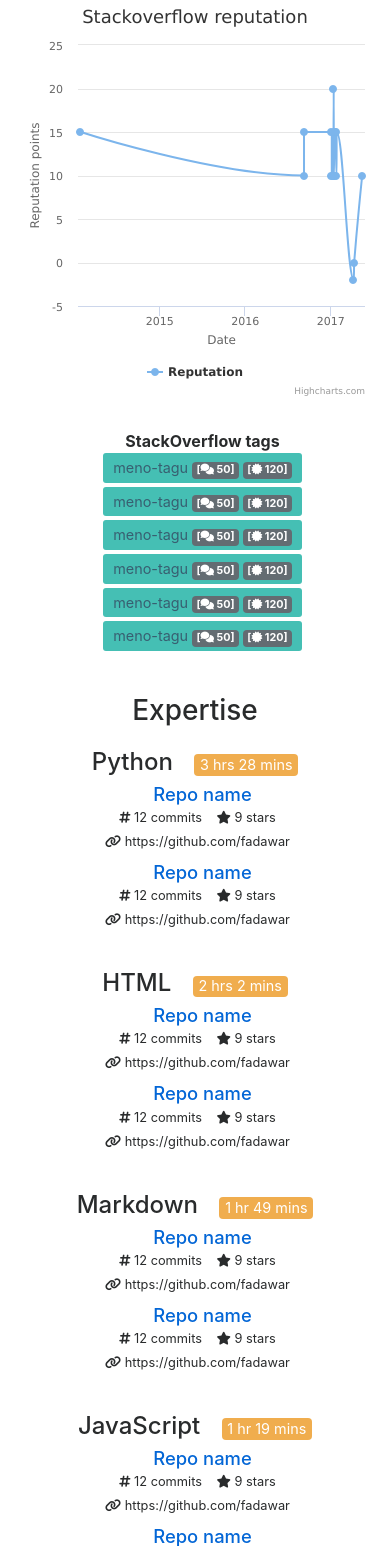
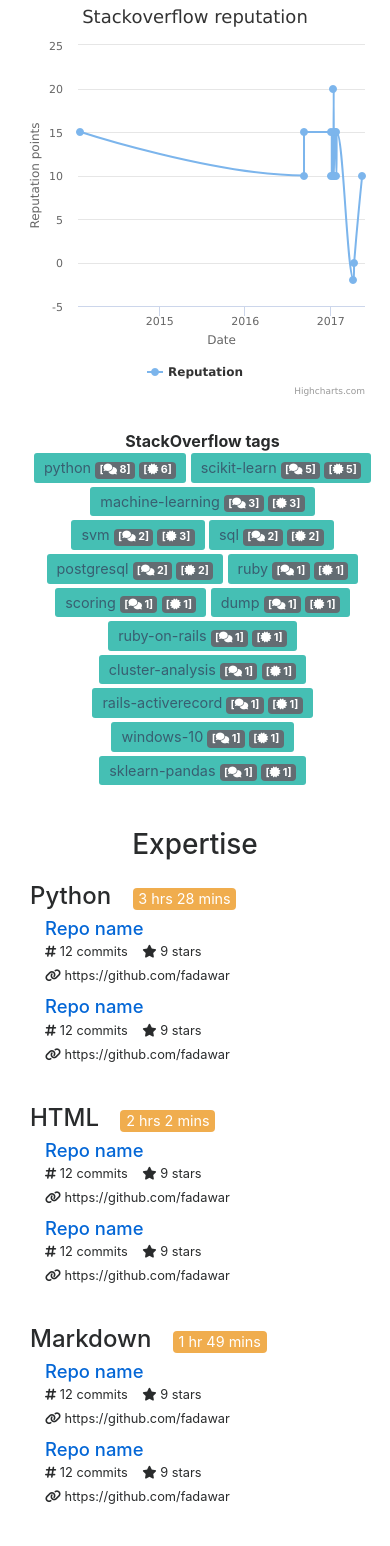
Before and after one commit to jozo/hacker-resume, a Flask app: page /resume in a window 390 px wide. Shown: the part 554-2100 px from the top of the page. Run offline with Flask 2, Linux system fonts and the light colour scheme; some libraries are stand-ins or nearby versions.

Commit message:
Add OS, move SO tags

```diff
--- a/templates/resume.html
+++ b/templates/resume.html
@@ -1,7 +1,7 @@
 {% extends 'base.html' %}
 {% block content %}
     <div class="row justify-content-md-center">
-        <div class="resume col-md-10">
+        <div class="resume col-md-9">
             <h2>{ hacker resume }</h2>
 
             <div class="user">
@@ -38,6 +38,7 @@
                     <span class="badge badge-primary">
                     {{ wakatime['data']['human_readable_total'] }}
                 </span>
+                </div>
                 <div>
                     <b>Favorite OS: </b>
 
@@ -107,14 +108,14 @@
                 <div>
                     <b>StackOverflow tags</b>
                 </div>
-                {% for foo in [a, b, c, d, e, f] %}
+                {% for tag in stackoverflow['tags'] %}
                     <span class="se-tag">
-                        <a href="#" class="name">meno-tagu</a>
+                        <a href="#" class="name">{{ tag['tag_name'] }}</a>
                         <span class="badge badge-default answers" title="# of comments">
-                            [<i class="fa fa-comments" aria-hidden="true"></i> 50]
+                            [<i class="fa fa-comments" aria-hidden="true"></i> {{ tag['answer_count']}}]
                         </span>
                         <span class="badge badge-default reputation" title="# of reputation gain">
-                            [<i class="fa fa-certificate" aria-hidden="true"></i> 120]
+                            [<i class="fa fa-certificate" aria-hidden="true"></i> {{ tag['answer_score'] }}]
                         </span>
                     </span>
                 {% endfor %}
```
